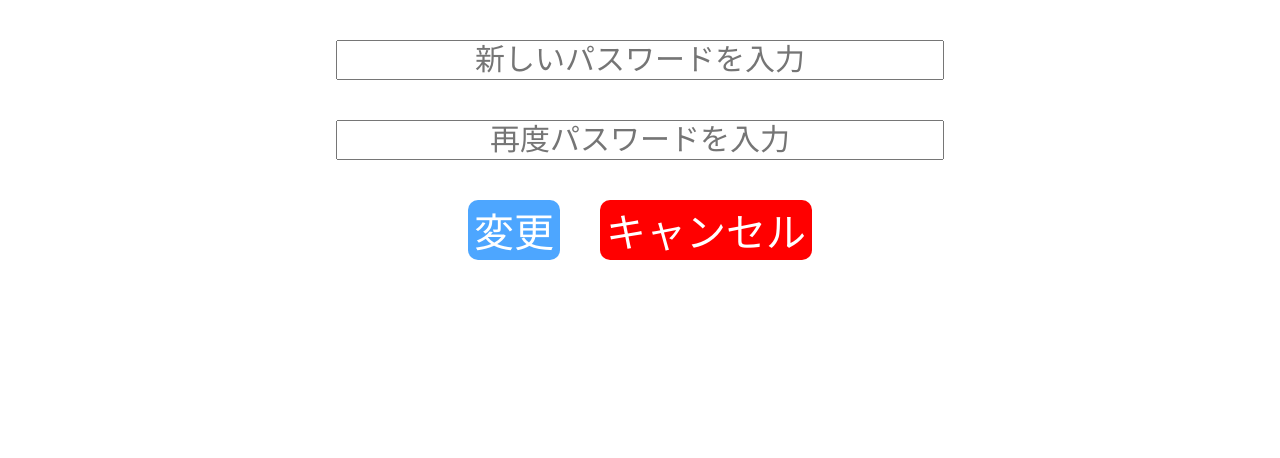
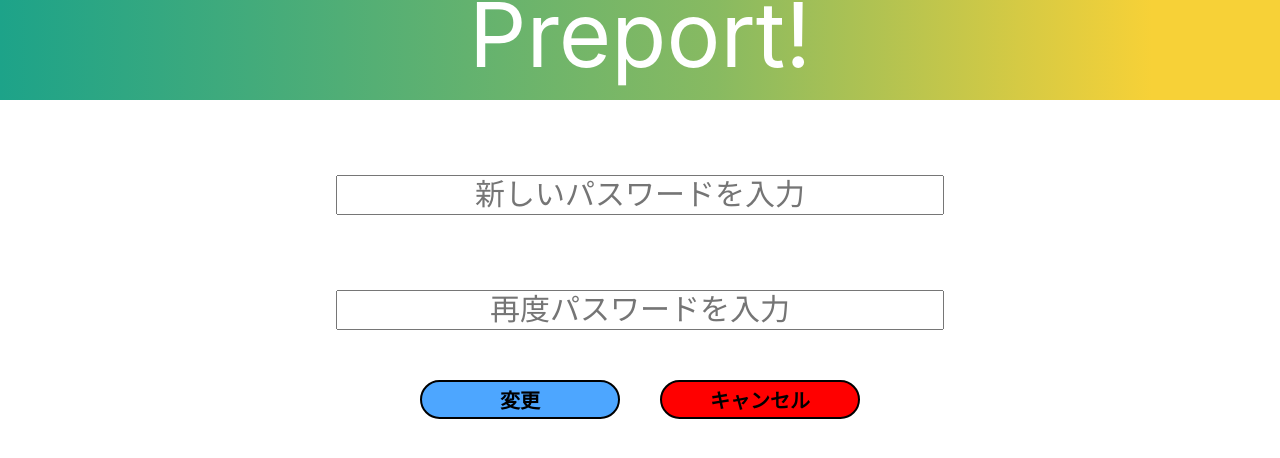
Before and after one commit to HICS-ppp/test2, a React (Create React App) app: page /passresetting in a window 1280 px wide. Shown: the top 458 px of the page. Built offline with nearby package versions, Linux system fonts and the light colour scheme.

Commit message:
再プッシュ用

```diff
--- a/src/usermenu/passresetting.css
+++ b/src/usermenu/passresetting.css
@@ -1,10 +1,10 @@
 .passre1div{
-    margin-top: 40px;
+    margin-top: 75px;
     text-align: center;
 }
 
 .passre2div{
-    margin-top: 40px;
+    margin-top: 75px;
 
     text-align: center;
 
@@ -24,21 +24,48 @@
 }
 
 .passrebutton{
-    font-size: 40px;
-    background-color: #4da6ff;
-    color: #FFFFFF;
+    font-size: 20px;
     border: none;
-    border-radius: 10px;
+    text-align: center;
+    vertical-align: middle;
+    text-decoration: none;
+    padding: 3px 20px;
+    font-weight: bold;
+    transition: 0.5s;
+    border-radius: 100px;
+    width: 200px;
+    box-sizing: border-box;
+    background:  #4da6ff;
+    margin: 10px 0;
+    color: #000000;
+    border: 2px solid #000000;
+}
+
+.passrebutton:hover{
+    color: #fff;
 }
 
 .cancelbutton2{
-    font-size: 40px;
-    background-color: red;
-    color: #FFFFFF;
+    font-size: 20px;
     border: none;
-    border-radius: 10px;
+    text-align: center;
+    vertical-align: middle;
+    text-decoration: none;
+    padding: 3px 20px;
+    font-weight: bold;
+    transition: 0.5s;
+    border-radius: 100px;
+    width: 200px;
+    box-sizing: border-box;
+    background:  red;
+    margin: 10px 0;
+    color: #000000;
+    border: 2px solid #000000;
 }
 
+.cancelbutton2:hover{
+    color:#ffffff ;
+}
 
 .buttondiv6{
     text-align: center;
--- a/src/usermenu/passresetting.tsx
+++ b/src/usermenu/passresetting.tsx
@@ -30,7 +30,9 @@ const Passresetting = () => {
         <>
             <form onSubmit={passhi}>
 
-
+                <div className="header2">
+                    <label className="logo2">Preport!</label>
+                </div>
             <div className="passre1div">
                 <input type="text"
                        className="passre1"
--- a/src/usermenu/usercert.tsx
+++ b/src/usermenu/usercert.tsx
@@ -13,7 +13,9 @@ const Usersert = () => {
     return (
         <>
             <form onSubmit={handleSubmit}>
-
+                <div className="header2">
+                    <label className="logo2">Preport!</label>
+                </div>
             <h1>再度認証を行ってください</h1>
             <div className="passbox2div">
                 <input type="password"
--- a/src/usermenu/usermenu.css
+++ b/src/usermenu/usermenu.css
@@ -31,12 +31,22 @@ body {
 }
 
 .mailbutton1{
+    text-align: center;
+    vertical-align: middle;
+    text-decoration: none;
+    margin: auto;
+    padding: 3px 20px;
+    font-weight: bold;
+    font-size: 20px;
+    border: 2px solid #27acd9;
+    color: #27acd9;
+    transition: 0.5s;
+    position:relative;top:-6px ;left:20px;
+}
 
-    color         : #ffffff;
-    background    :   blue;
-    border: none;
-    border-radius: 10px;
-    font-size: 30px;
+.mailbutton1:hover{
+    color: #fff;
+    background: #27acd9;
 }
 /*.table1{
     text-align: center;
@@ -52,7 +62,21 @@ th,td{
 }
 
 .table2div{
-
-   margin-left: 30%;
+    text-align: center;
+    width: 600px;
+    margin-left: auto;
+    margin-right: auto;
     border-collapse:  collapse;
 }
+
+.table2{
+    width: 600px;
+    font-size: 20px;
+    border-collapse: collapse;
+    border: solid 2px;
+}
+
+.mainback{
+    text-align: center;
+    margin-top: 20px;
+}
--- a/src/usermenu/usermenu.tsx
+++ b/src/usermenu/usermenu.tsx
@@ -37,7 +37,9 @@ const Usermenu = () => {
                 {ankelen}
 
 
-
+            <div className="header2">
+                <label className="logo2">Preport!</label>
+            </div>
             <div className="userdiv">
             <h1 className="userh1">ユーザ情報</h1>
             </div>
@@ -130,8 +132,9 @@ const Usermenu = () => {
                         </thead>
                     </table></div>;
             })()}
-
+            <div className="mainback">
             <Link to={'/mainpage/'}><button>メインページに戻る</button></Link>
+            </div>
             </div>
         </>
     );
```
